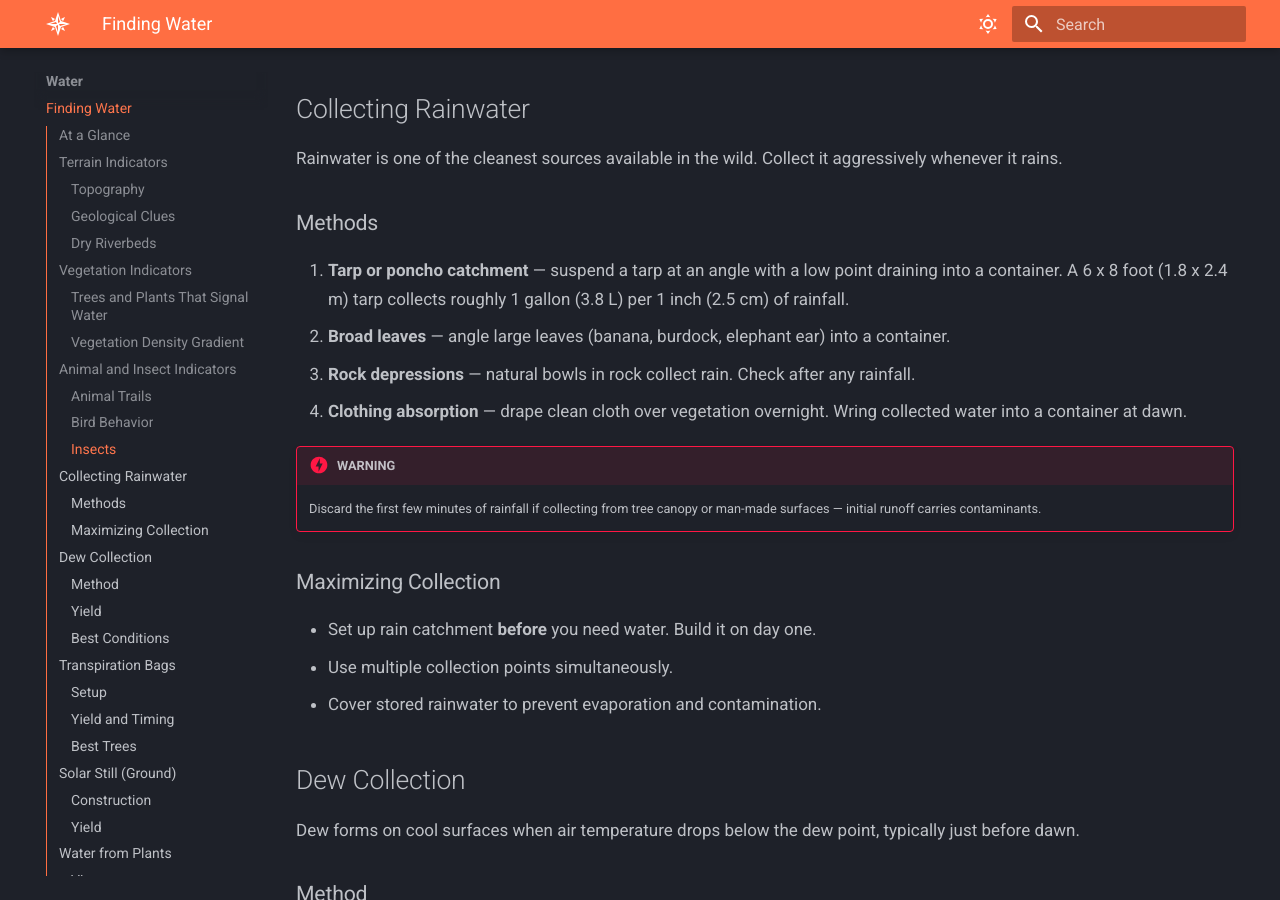
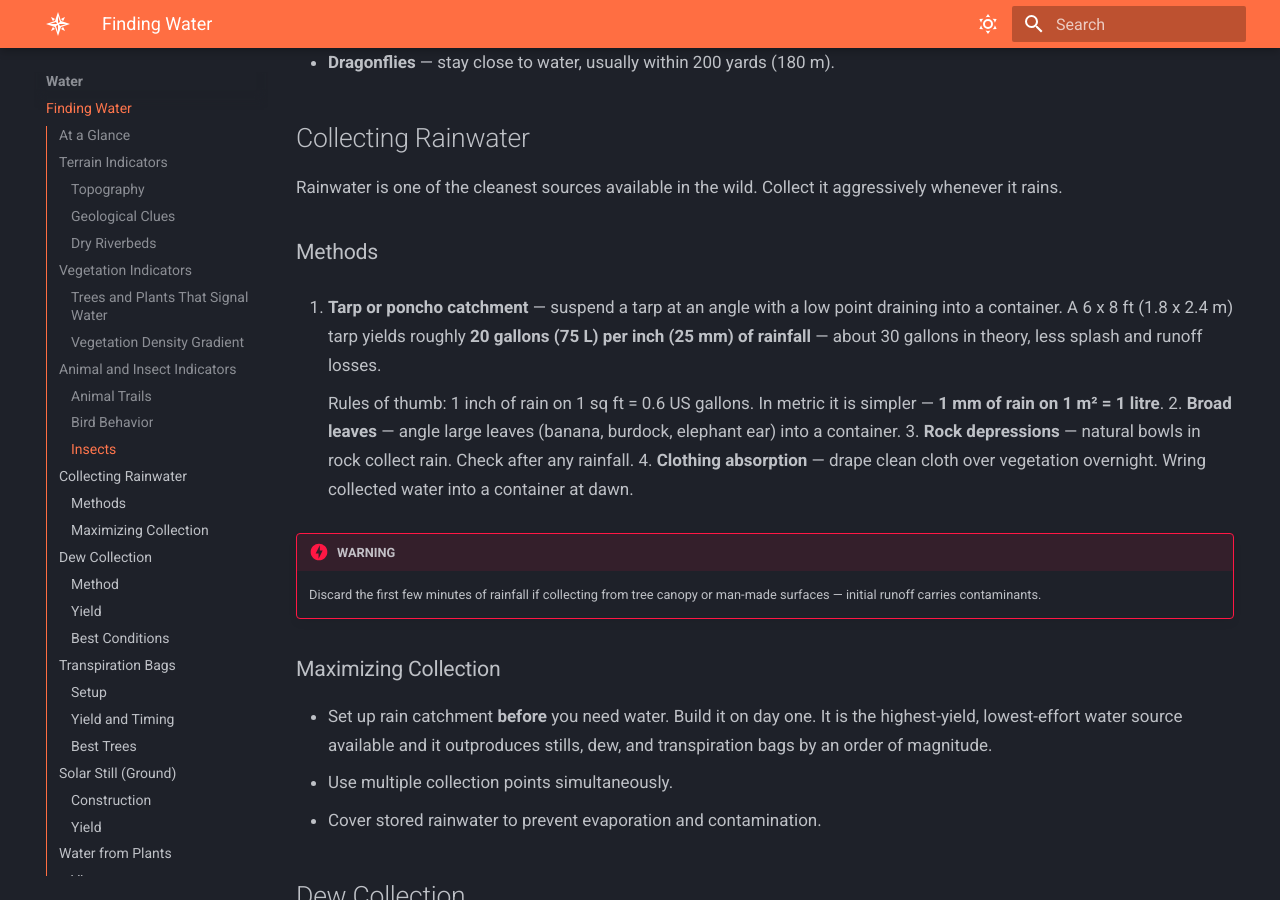
Before and after one commit to mmayden/WilderThings, an MkDocs documentation site: the page built from docs/water/finding-water.md, in a window 1280 px wide and 900 px high, scrolled down 2693 px. Built offline with MkDocs 1.6.1 and Material for MkDocs 9.7.7, drawn with Linux system fonts in a browser that asks for light colours; some of the changed text lies outside the part shown.

Commit message:
fix: rain catchment yield understated 30x, plus navigation corrections
  finding-water claimed a 6x8 ft tarp collects "roughly 1 gallon per
  inch of rainfall." The actual figure is about 30 gallons theoretical,
  ~20 after splash and runoff losses. Both the imperial and metric
  arithmetic agree (48 sq ft x 1 in = 4 cubic ft = 29.9 gal; 4.3 m2 x
  25 mm = 110 L).

  This is decision-changing rather than merely inaccurate. Rain
  catchment is by a wide margin the highest-yield, lowest-effort water
  source available. Stated at 1 gallon it looks barely worth rigging,
  sitting in a table beside solar stills and dew collection that yield a
  fraction as much for far more work. A reader budgeting effort from
  that table would skip the one method that actually solves the problem
  — the displacement failure from lens 3, arriving through a bad number
  rather than bad advice. Added the rules of thumb (0.6 gal per sq ft
  per inch; 1 mm on 1 m2 = 1 litre) so the figure is checkable.

  natural-navigation implied shadow tips travel west-to-east only in the
  Northern Hemisphere. They do so in both — the sun always tracks east
  to west. Only the north-south determination flips. Also reconciled
  Polaris accuracy, stated as 2-3 degrees in the summary and 1-2 in the
  body and table.

Checked and found correct: improvised-filters and natural-navigation are
models of lens 3 — the first states "filtering is not purification" four
separate times, the second debunks the moss myth in three places and
publishes an error margin for every method. trapping-and-snares carries
its legal and ethical framing prominently.

Co-Authored-By: Claude Opus 5 (1M context) <noreply@anthropic.com>

```diff
--- a/docs/water/finding-water.md
+++ b/docs/water/finding-water.md
@@ -15,7 +15,7 @@ tags:
 
 - Dehydration kills faster than starvation — prioritize water within the first 24 hours.
 - Terrain and vegetation provide reliable indicators of subsurface water.
-- Collect rainwater and dew before expending energy on digging.
+- Collect rainwater and dew before expending energy on digging. Rain catchment massively outproduces every other method — a single tarp in one inch of rain yields more than a week of solar stills.
 - Always purify found water before drinking (see [purification](./purification.md)).
 - Energy cost matters — avoid methods that consume more water (through sweat) than they yield.
 
@@ -92,7 +92,9 @@ Rainwater is one of the cleanest sources available in the wild. Collect it aggre
 
 ### Methods
 
-1. **Tarp or poncho catchment** — suspend a tarp at an angle with a low point draining into a container. A 6 x 8 foot (1.8 x 2.4 m) tarp collects roughly 1 gallon (3.8 L) per 1 inch (2.5 cm) of rainfall.
+1. **Tarp or poncho catchment** — suspend a tarp at an angle with a low point draining into a container. A 6 x 8 ft (1.8 x 2.4 m) tarp yields roughly **20 gallons (75 L) per inch (25 mm) of rainfall** — about 30 gallons in theory, less splash and runoff losses.
+
+    Rules of thumb: 1 inch of rain on 1 sq ft = 0.6 US gallons. In metric it is simpler — **1 mm of rain on 1 m² = 1 litre**.
 2. **Broad leaves** — angle large leaves (banana, burdock, elephant ear) into a container.
 3. **Rock depressions** — natural bowls in rock collect rain. Check after any rainfall.
 4. **Clothing absorption** — drape clean cloth over vegetation overnight. Wring collected water into a container at dawn.
@@ -102,7 +104,7 @@ Rainwater is one of the cleanest sources available in the wild. Collect it aggre
 
 ### Maximizing Collection
 
-- Set up rain catchment **before** you need water. Build it on day one.
+- Set up rain catchment **before** you need water. Build it on day one. It is the highest-yield, lowest-effort water source available and it outproduces stills, dew, and transpiration bags by an order of magnitude.
 - Use multiple collection points simultaneously.
 - Cover stored rainwater to prevent evaporation and contamination.
 
@@ -294,7 +296,7 @@ Melting snow without fire costs significant body heat and calories. Calculate th
 
 | Method | Yield per Day | Effort | Best Conditions |
 |---|---|---|---|
-| Rainwater catchment | 1+ gal / 4+ L | Low | Rainy weather |
+| Rainwater catchment | 20+ gal / 75+ L per inch of rain (6x8 ft tarp) | Low | Rainy weather |
 | Dew collection | 0.5–1 qt / 0.5–1 L | Low | Clear humid nights |
 | Transpiration bag (x10) | 0.5–2 qt / 0.5–2 L | Low | Hot sunny days |
 | Solar still | 0.5–1 qt / 0.5–1 L | Medium | Moist soil, full sun |
```
Also changed, not shown: docs/navigation/natural-navigation.md (+3 -3 lines).
